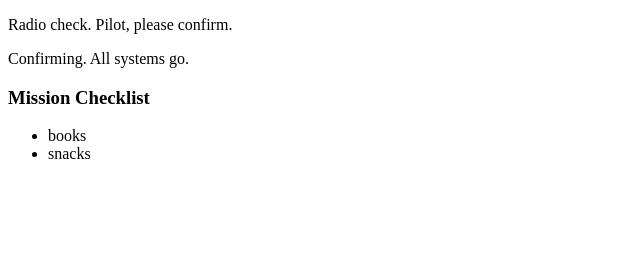
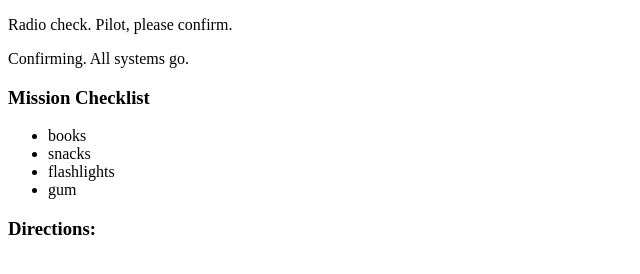
Before and after one commit to firetending/communication-log, a plain HTML site: page index.html in a window 1280 px wide. Shown: the whole page, without its empty margins (0-640 px from the left). Drawn offline with Linux system fonts and the light colour scheme.

Commit message:
next message

```diff
--- a/index.html
+++ b/index.html
@@ -7,6 +7,10 @@
       <ul>
           <li>books</li>
           <li>snacks</li>
+          <li>flashlights</li>
+          <li>gum</li>
       </ul>
+      <h3>Directions:</h3>
+
    </body>
 </html>
```
Also changed, not shown: Screen Shot 2022-06-02 at 7.13.30 PM.png (added).
